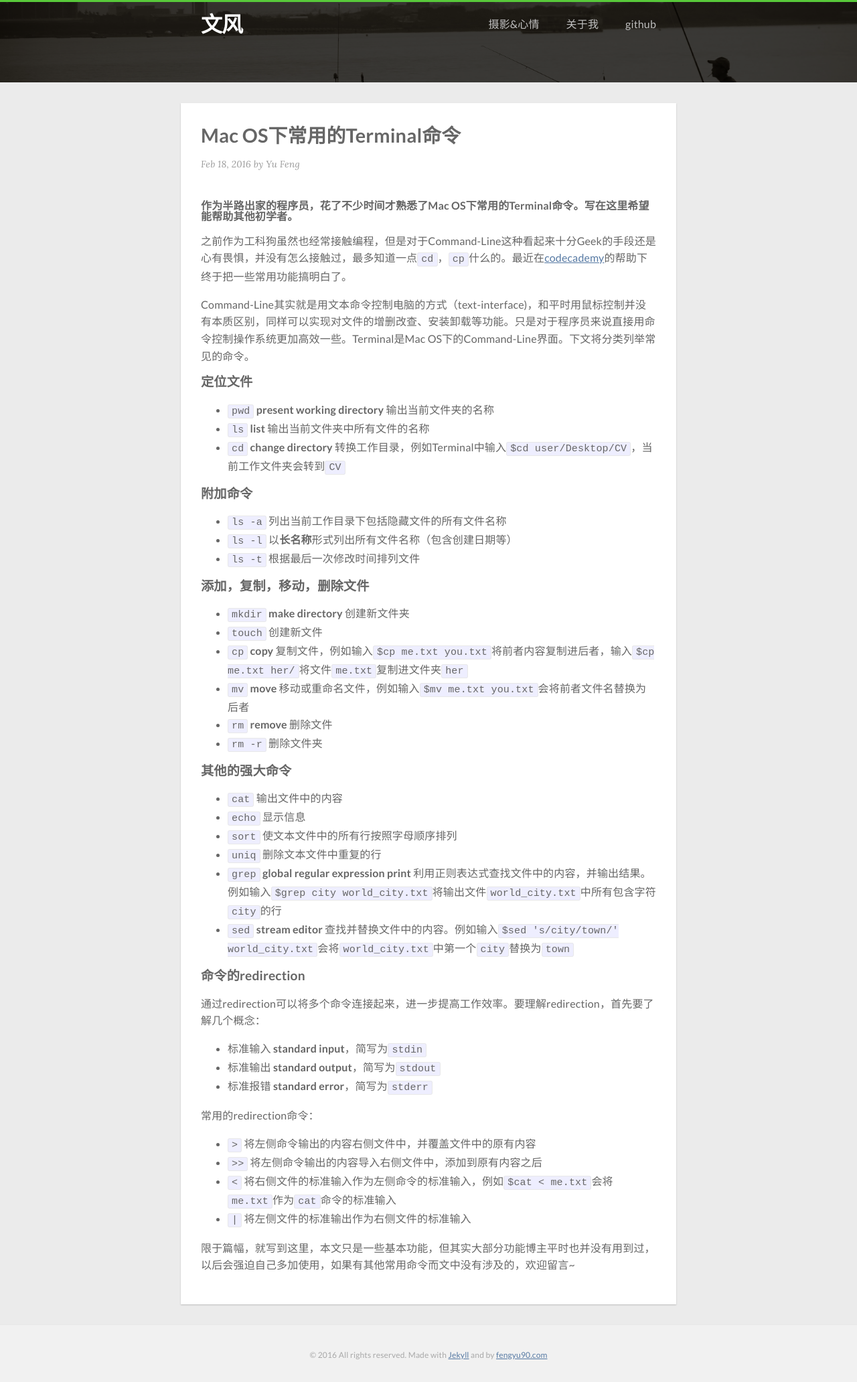
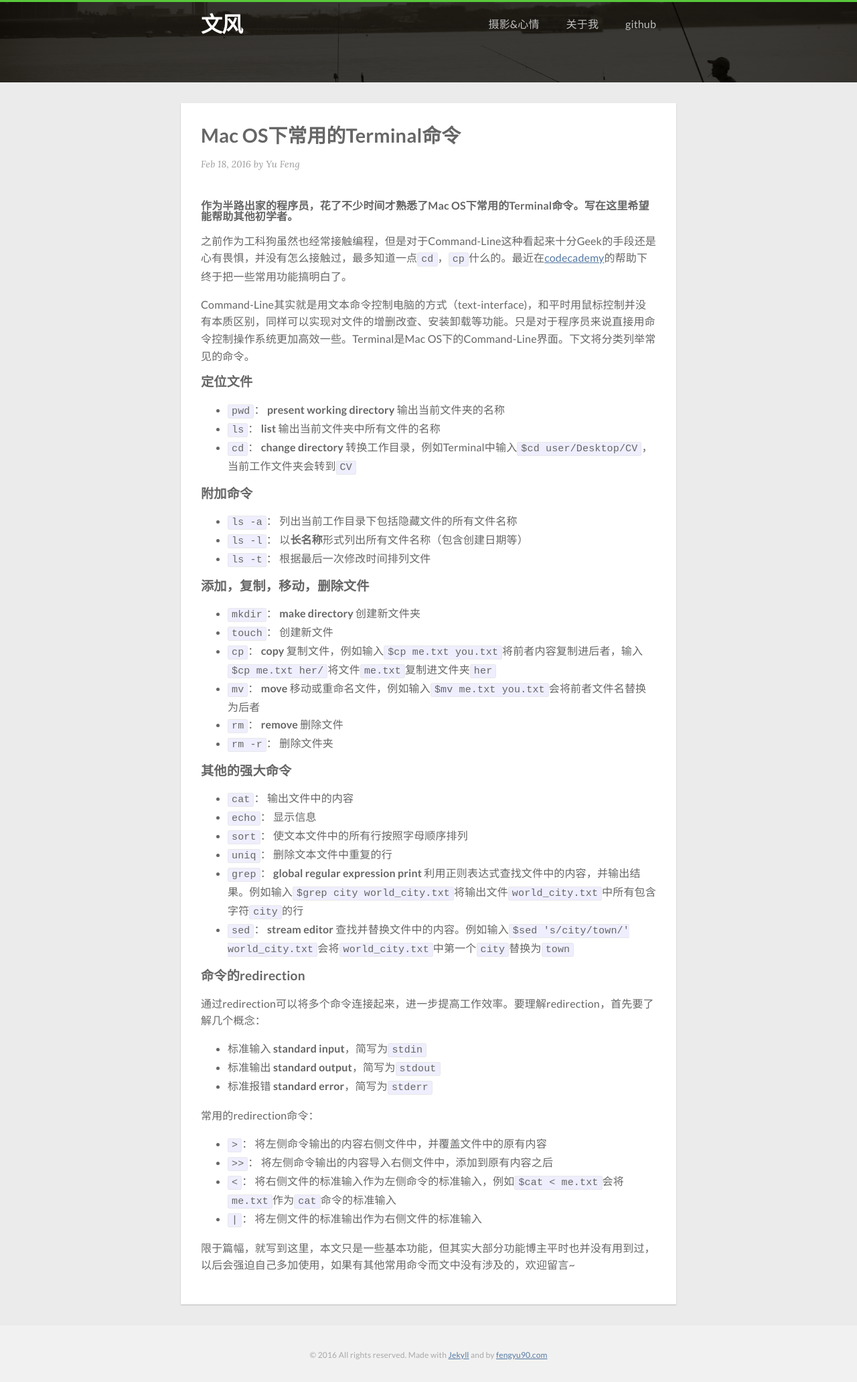
Before and after one commit to windsvon/windsvon.github.io, a Jekyll site: the page built from _posts/2016-02-18-terminal-and-git.markdown, in a window 1280 px wide. Shown: the whole page at 67% size. Built offline with Jekyll 4.4.1, drawn with Linux system fonts in a browser that asks for light colours; nearby versions of some CDN libraries; comment, search, counter and statistics services are not loaded.

Commit message:
new blog

```diff
--- a/_gallery/2_gallery.markdown
+++ /dev/null
@@ -1,6 +0,0 @@
----
-layout: post
-title: 台湾印象
-description: 我的的台湾印象
-img: /img/2014-05-08 16.54.47.jpg
----
--- a/_gallery/3_gallery.markdown
+++ /dev/null
@@ -1,6 +0,0 @@
----
-layout: post
-title: 夏威夷风情
-description: 圣诞节的夏威夷
-img: /img/2014-05-10 10.17.40.jpg
----
--- a/_posts/2016-02-18-terminal-and-git.markdown
+++ b/_posts/2016-02-18-terminal-and-git.markdown
@@ -15,31 +15,31 @@
 Command-Line其实就是用文本命令控制电脑的方式（text-interface)，和平时用鼠标控制并没有本质区别，同样可以实现对文件的增删改查、安装卸载等功能。只是对于程序员来说直接用命令控制操作系统更加高效一些。Terminal是Mac OS下的Command-Line界面。下文将分类列举常见的命令。
 
 #### 定位文件
-* `pwd` **present working directory** 输出当前文件夹的名称
-* `ls` **list** 输出当前文件夹中所有文件的名称
-* `cd` **change directory** 转换工作目录，例如Terminal中输入`$cd user/Desktop/CV`，当前工作文件夹会转到`CV`
+* `pwd`： **present working directory** 输出当前文件夹的名称
+* `ls`： **list** 输出当前文件夹中所有文件的名称
+* `cd`： **change directory** 转换工作目录，例如Terminal中输入`$cd user/Desktop/CV`，当前工作文件夹会转到`CV`
 
 
 #### 附加命令
-* `ls -a` 列出当前工作目录下包括隐藏文件的所有文件名称
-* `ls -l` 以**长名称**形式列出所有文件名称（包含创建日期等）
-* `ls -t` 根据最后一次修改时间排列文件
+* `ls -a`： 列出当前工作目录下包括隐藏文件的所有文件名称
+* `ls -l`： 以**长名称**形式列出所有文件名称（包含创建日期等）
+* `ls -t`： 根据最后一次修改时间排列文件
 
 #### 添加，复制，移动，删除文件
-* `mkdir` **make directory** 创建新文件夹
-* `touch` 创建新文件
-* `cp` **copy** 复制文件，例如输入`$cp me.txt you.txt`将前者内容复制进后者，输入`$cp me.txt her/`将文件`me.txt`复制进文件夹`her`
-* `mv` **move** 移动或重命名文件，例如输入`$mv me.txt you.txt`会将前者文件名替换为后者
-* `rm` **remove** 删除文件
-* `rm -r` 删除文件夹
+* `mkdir`： **make directory** 创建新文件夹
+* `touch`： 创建新文件
+* `cp`： **copy** 复制文件，例如输入`$cp me.txt you.txt`将前者内容复制进后者，输入`$cp me.txt her/`将文件`me.txt`复制进文件夹`her`
+* `mv`： **move** 移动或重命名文件，例如输入`$mv me.txt you.txt`会将前者文件名替换为后者
+* `rm`： **remove** 删除文件
+* `rm -r`： 删除文件夹
 
 #### 其他的强大命令
-* `cat` 输出文件中的内容
-* `echo` 显示信息
-* `sort` 使文本文件中的所有行按照字母顺序排列
-* `uniq` 删除文本文件中重复的行
-* `grep` **global regular expression print** 利用正则表达式查找文件中的内容，并输出结果。例如输入`$grep city world_city.txt`将输出文件`world_city.txt`中所有包含字符`city`的行
-* `sed` **stream editor** 查找并替换文件中的内容。例如输入`$sed 's/city/town/' world_city.txt`会将`world_city.txt`中第一个`city`替换为`town`
+* `cat`： 输出文件中的内容
+* `echo`： 显示信息
+* `sort`： 使文本文件中的所有行按照字母顺序排列
+* `uniq`： 删除文本文件中重复的行
+* `grep`： **global regular expression print** 利用正则表达式查找文件中的内容，并输出结果。例如输入`$grep city world_city.txt`将输出文件`world_city.txt`中所有包含字符`city`的行
+* `sed`： **stream editor** 查找并替换文件中的内容。例如输入`$sed 's/city/town/' world_city.txt`会将`world_city.txt`中第一个`city`替换为`town`
 
 
 #### 命令的redirection
@@ -52,9 +52,9 @@
 
 常用的redirection命令：
 
-* `>` 将左侧命令输出的内容右侧文件中，并覆盖文件中的原有内容
-* `>>` 将左侧命令输出的内容导入右侧文件中，添加到原有内容之后
-* `<` 将右侧文件的标准输入作为左侧命令的标准输入，例如`$cat < me.txt`会将`me.txt`作为`cat`命令的标准输入
-* `|` 将左侧文件的标准输出作为右侧文件的标准输入
+* `>`： 将左侧命令输出的内容右侧文件中，并覆盖文件中的原有内容
+* `>>`： 将左侧命令输出的内容导入右侧文件中，添加到原有内容之后
+* `<`： 将右侧文件的标准输入作为左侧命令的标准输入，例如`$cat < me.txt`会将`me.txt`作为`cat`命令的标准输入
+* `|`： 将左侧文件的标准输出作为右侧文件的标准输入
 
 限于篇幅，就写到这里，本文只是一些基本功能，但其实大部分功能博主平时也并没有用到过，以后会强迫自己多加使用，如果有其他常用命令而文中没有涉及的，欢迎留言~
--- a/_sass/_layout.scss
+++ b/_sass/_layout.scss
@@ -228,8 +228,16 @@
 
     .post-content {
       margin-top: .8em;
+
     }
   }
+}
+
+.post-content h2 {
+      margin-bottom: 10px;
+      // text-transform: uppercase;
+      line-height: 1.3em;
+      font-size: 1.4rem;
 }
 
 // Social
```
Also changed, not shown: _gallery/Hawaii.markdown (added, +42 -0 lines), _gallery/Taiwan.markdown (added, +16 -0 lines), _posts/2016-02-19-git-introduction.markdown (added, +74 -0 lines), _gallery/Toronto.markdown (renamed from _gallery/1_gallery.markdown).
